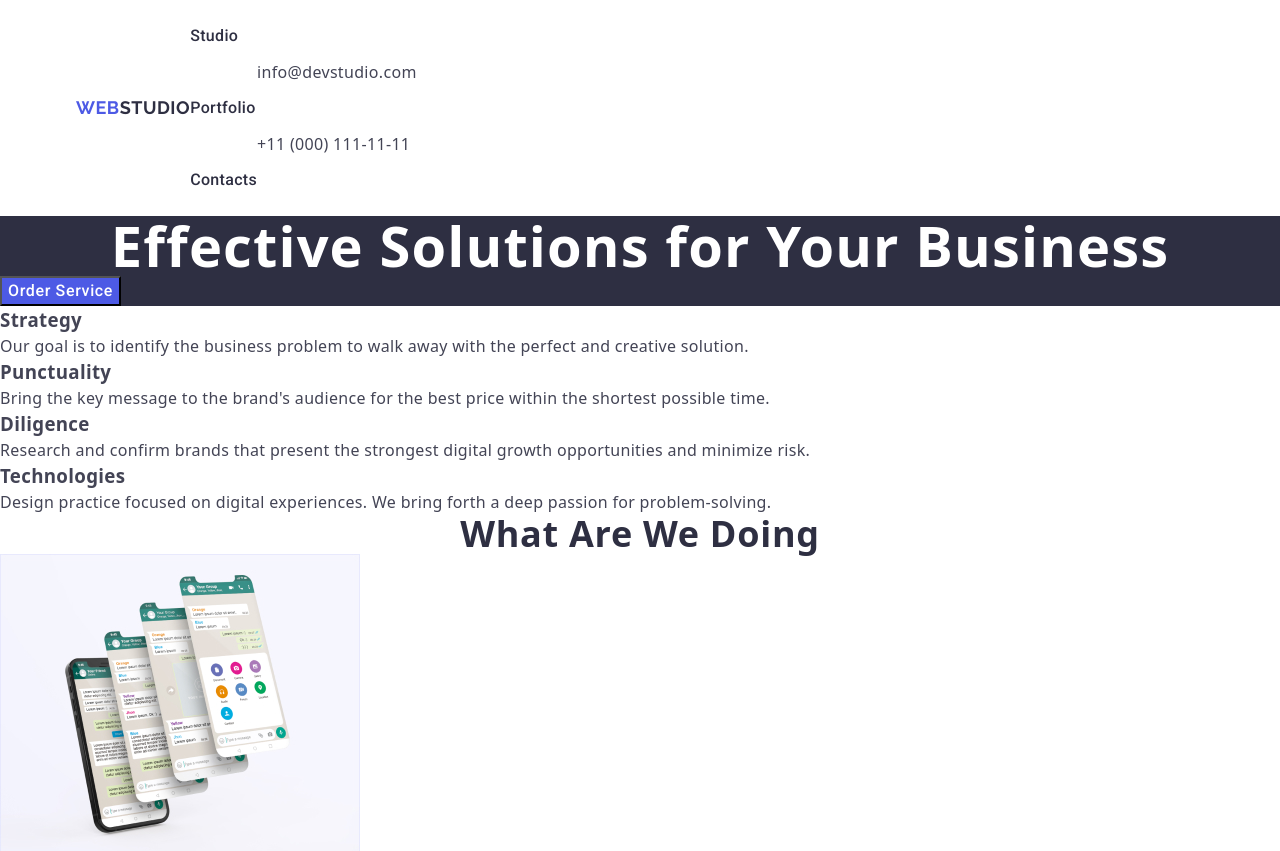
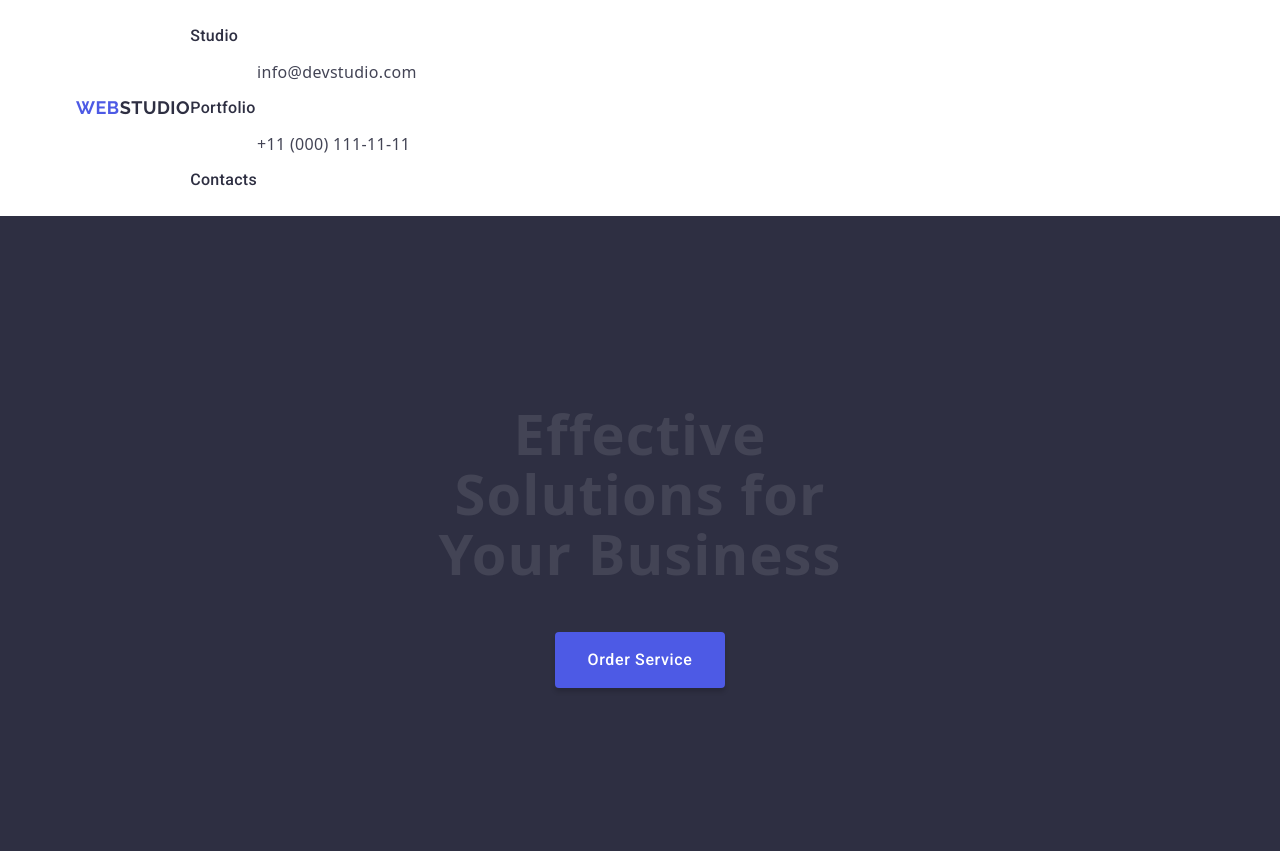
Before and after one commit to IrinaMatiazh/goit-markup-hw-03, a plain HTML site: page index.html in a window 1280 px wide. Shown: the top 851 px of the page. Drawn offline with nearby package versions, Linux system fonts and the light colour scheme.

Commit message:
fixedindex

```diff
--- a/css/styles.css
+++ b/css/styles.css
@@ -322,17 +322,28 @@ a {
 
 /* Index html styles */
 
-.section-solutions {
+/* Hero section */
+.hero-section {
   background-color: var(--color-navy-blue);
 }
-.h-solutions {
+
+.hero-section {
+  padding: 188px 0;
+}
+
+.hero-title {
+  font-weight: 700;
   font-size: 56px;
   line-height: 1.07;
   text-align: center;
   letter-spacing: 0.02em;
   color: var(--color-white);
+  text-align: center;
+  color: var(--hero-text-color);
+  max-width: 496px;
+  margin: 0 auto;
 }
-.solution-button {
+.order-button {
   background-color: var(--color-iris);
   font-family: "Roboto", sans-serif;
   font-weight: 500;
@@ -341,11 +352,20 @@ a {
   letter-spacing: 0.04em;
   color: var(--color-white);
   cursor: pointer;
+  display: block;
+  min-width: 169px;
+  height: 56px;
+  box-shadow: 0px 4px 4px rgba(0, 0, 0, 0.15);
+  border: none;
+  border-radius: 4px;
+  padding: 16px 32px;
+  margin: 48px auto 0 auto;
 }
-.solution-button:hover,
-.solution-button:focus {
+.order-button:hover,
+.order-button:focus {
   background-color: var(--color-ocean);
 }
+
 /* Advantages Section */
 .advantages-title {
   visibility: hidden;
@@ -360,6 +380,24 @@ a {
 .advantages-text {
   font-size: 16px;
 }
+
+.advantages-section {
+  padding: 120px 0;
+}
+
+.advantages-list-container {
+  display: flex;
+  gap: 24px;
+}
+
+.advantages-item-container {
+  width: calc((100% - var(--grid-gap) * 3) / 4);
+}
+
+.advantages-desc {
+  font-family: inherit;
+}
+
 /* Work Section */
 .work-title {
   font-size: 36px;
@@ -370,6 +408,20 @@ a {
   text-transform: capitalize;
   color: var(--color-navy-blue);
 }
+
+.work-section {
+  padding-bottom: 120px;
+}
+
+.work-list-container {
+  display: flex;
+  gap: var(--grid-gap);
+}
+
+.work-item-container {
+  width: calc((100% - var(--grid-gap) * 2) / 3);
+}
+
 /* Team Section */
 .team-title{
   background-color: var(--color-cloud);
@@ -402,3 +454,31 @@ a {
 .our-team-list-item {
   background-color: var(--color-white);
 }
+
+.employees-section {
+  background-color: var(--light-mode-color);
+}
+
+.employees-list {
+  display: flex;
+  gap: var(--grid-gap);
+}
+
+.team-card {
+  background-color: var(--main-background-color);
+  box-shadow: 0px 1px 6px rgba(46, 47, 66, 0.08), 0px 1px 1px rgba(46, 47, 66, 0.16), 0px 2px 1px rgba(46, 47, 66, 0.08);
+}
+
+.team-card-thumb {
+  padding: 32px 16px;
+  border-radius: 0px 0px 4px 4px;
+}
+
+.employee-name {
+  text-align: center;
+}
+
+.employee-position {
+  font-size: 16px;
+  text-align: center;
+}
--- a/index.html
+++ b/index.html
@@ -56,48 +56,54 @@
     </div>
 
     </header>
+
     <!-- Main -->
     <main>
-       <!-- Section solution -->
-      <section class="section-solutions">
-        <h1 class="h-solutions">Effective Solutions for Your Business</h1>
-        <button type="button" class="solution-button">Order Service</button>
+       <!-- Hero section -->
+       <section class="hero-section">
+        <div class="hero-container container">
+          <h1 class="hero-title">Effective Solutions for Your Business</h1>
+          <button type="button" class="order-button">Order Service</button>
+        </div>
       </section>
+
       <!-- Advantages Section -->
-      <section>
-        <section class="advantages">
-          <h2 class="advantages-title" hidden>Our Advantages</h2>
-          <ul class="list">
-            <li>
-            <h3 class="advantages-caption">Strategy</h3>
-            <p class="advantages-text">
-              Our goal is to identify the business problem to walk away with the
-              perfect and creative solution.
+      <section class="advantages-section">
+        <div class="container">
+          <h2 class="secondary-title visually-hidden">Our preferences</h2>
+          <ul class="advantages-list-container list">
+            <li class="advantages-item-container">
+              <h3 class="sub-title">Strategy</h3>
+              <p class="advantages-desc"
+                >Our goal is to identify the business problem to walk away with the perfect and
+                creative solution.
               </p>
             </li>
-          <li>
-            <h3 class="advantages-caption">Punctuality</h3>
-            <p class="advantages-text">
-              Bring the key message to the brand's audience for the best price
-              within the shortest possible time.
-            </p>
+            <li class="advantages-item-container">
+              <h3 class="sub-title">Punctuality</h3>
+              <p class="advantages-desc"
+                >Bring the key message to the brand's audience for the best price within the
+                shortest possible time.</p
+              >
             </li>
-          <li>
-            <h3 class="advantages-caption">Diligence</h3>
-            <p class="advantages-text">
-              Research and confirm brands that present the strongest digital
-              growth opportunities and minimize risk.
-            </p>
+            <li class="advantages-item-container">
+              <h3 class="sub-title">Diligence</h3>
+              <p class="advantages-desc"
+                >Research and confirm brands that present the strongest digital growth opportunities
+                and minimize risk.</p
+              >
             </li>
-          <li>
-            <h3 class="advantages-caption">Technologies</h3>
-            <p class="advantages-text">
-              Design practice focused on digital experiences. We bring forth a
-              deep passion for problem-solving.
-            </p>
+            <li class="advantages-item-container">
+              <h3 class="sub-title">Technologies</h3>
+              <p class="advantages-desc"
+                >Design practice focused on digital experiences. We bring forth a deep passion for
+                problem-solving.</p
+              >
             </li>
           </ul>
+        </div>
       </section>
+
       <!-- Work Section -->
       <section class="work">
         <h2 class="work-title">What are we doing</h2>
@@ -117,6 +123,7 @@
           </li>
         </ul>
       </section>
+
       <!-- Team Section -->
       <section class="team">
         <h2 class="team-title">Our Team</h2>
```
Lines whose indentation alone changed are shown as unchanged.
